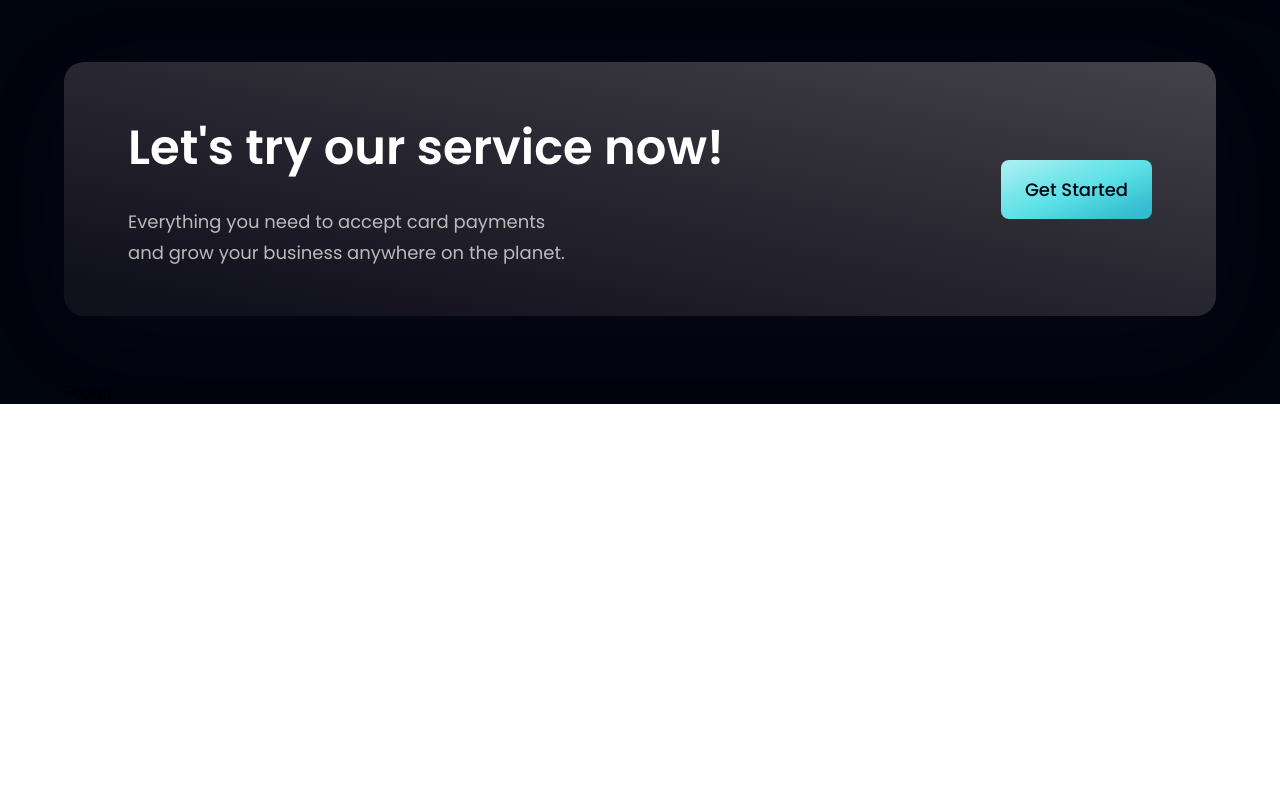
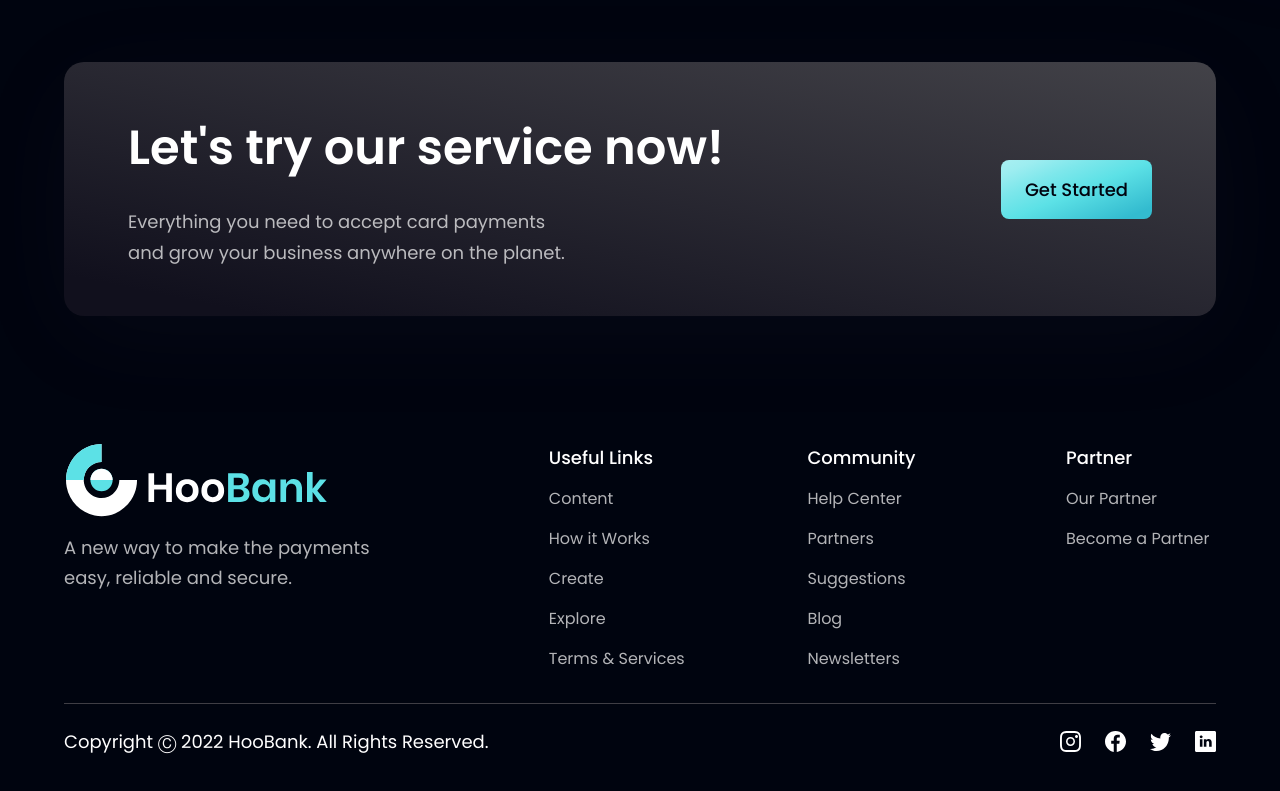
Before and after one commit to Macabre908/BankAppFrontend, a React (Vite) app in the folder BankApp/: page / in a window 1280 px wide. Shown: the part 4086-4877 px from the top of the page. Before the commit the page ends 4490 px from the top, so only its background shows below. Built offline with nearby package versions, Linux system fonts and the light colour scheme.

Commit message:
final changes performed

```diff
--- a/BankApp/src/components/Footer.jsx
+++ b/BankApp/src/components/Footer.jsx
@@ -1,9 +1,65 @@
-import React from 'react'
+import React from 'react';
+import styles from "../styles";
+import { logo } from "../assets";
+import { footerLinks, socialMedia } from "../constants";
 
-const Footer = () => {
-  return (
-    <div>Footer</div>
-  )
-}
+const Footer = () => (
+  <section className={`${styles.flexCenter} ${styles.paddingY} flex-col`}>
+    <div className={`${styles.flexStart} md:flex-row flex-col mb-8 w-full`}>
+      <div className="flex-[1] flex flex-col justify-start mr-10">
+        <img
+          src={logo}
+          alt="hoobank"
+          className="w-[266px] h-[72.14px] object-contain"
+        />
+        <p className={`${styles.paragraph} mt-4 max-w-[312px]`}>
+          A new way to make the payments easy, reliable and secure.
+        </p>
+      </div>
+
+      <div className="flex-[1.5] w-full flex flex-row justify-between flex-wrap md:mt-0 mt-10">
+        {footerLinks.map((footerlink) => (
+          <div key={footerlink.title} className={`flex flex-col ss:my-0 my-4 min-w-[150px]`}>
+            <h4 className="font-poppins font-medium text-[18px] leading-[27px] text-white">
+              {footerlink.title}
+            </h4>
+            <ul className="list-none mt-4">
+              {footerlink.links.map((link, index) => (
+                <li
+                  key={link.name}
+                  className={`font-poppins font-normal text-[16px] leading-[24px] text-dimWhite hover:text-secondary cursor-pointer ${
+                    index !== footerlink.links.length - 1 ? "mb-4" : "mb-0"
+                  }`}
+                >
+                  {link.name}
+                </li>
+              ))}
+            </ul>
+          </div>
+        ))}
+      </div>
+    </div>
+
+    <div className="w-full flex justify-between items-center md:flex-row flex-col pt-6 border-t-[1px] border-t-[#3F3E45]">
+      <p className="font-poppins font-normal text-center text-[18px] leading-[27px] text-white">
+        Copyright Ⓒ 2022 HooBank. All Rights Reserved.
+      </p>
+
+      <div className="flex flex-row md:mt-0 mt-6">
+        {socialMedia.map((social, index) => (
+          <img
+            key={social.id}
+            src={social.icon}
+            alt={social.id}
+            className={`w-[21px] h-[21px] object-contain cursor-pointer ${
+              index !== socialMedia.length - 1 ? "mr-6" : "mr-0"
+            }`}
+            onClick={() => window.open(social.link)}
+          />
+        ))}
+      </div>
+    </div>
+  </section>
+);
 
 export default Footer;
```
